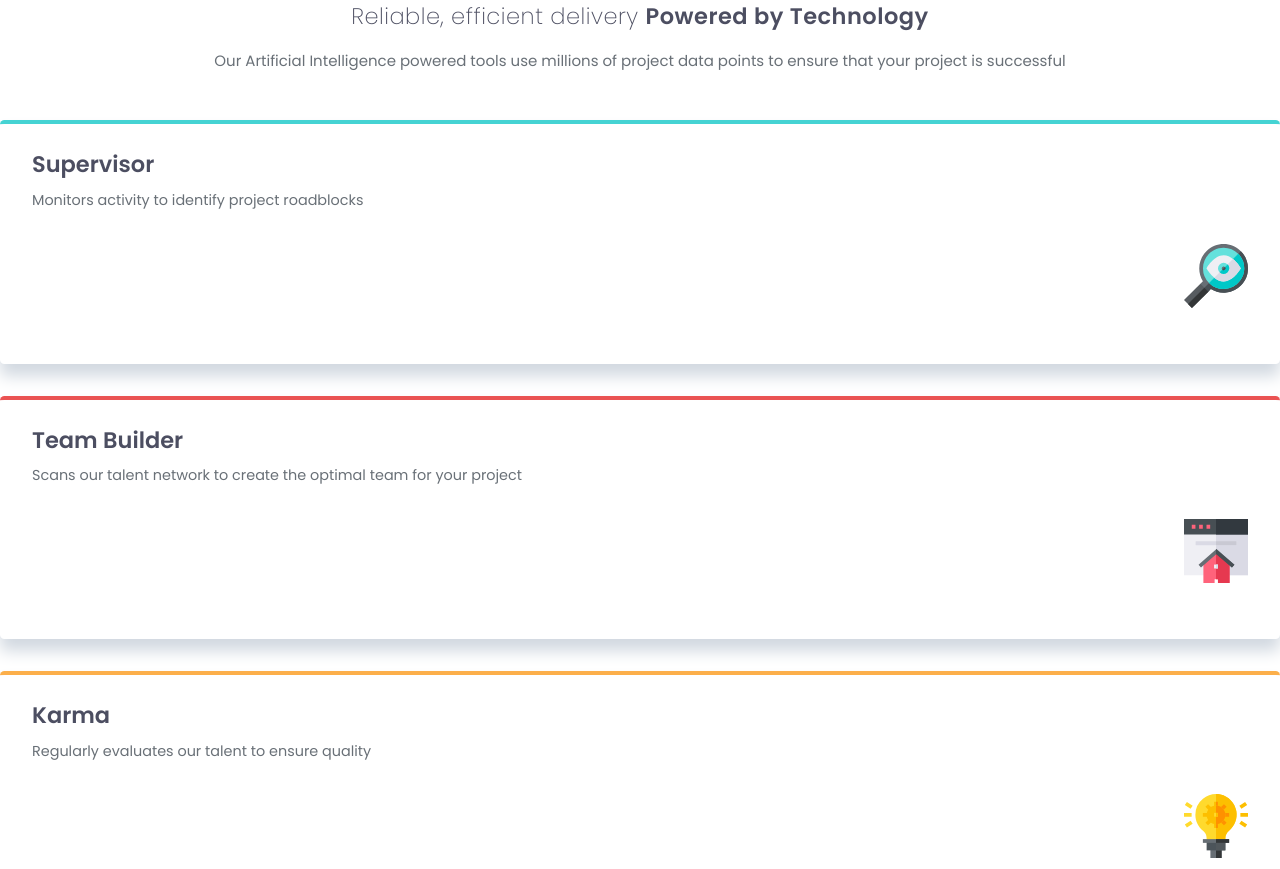
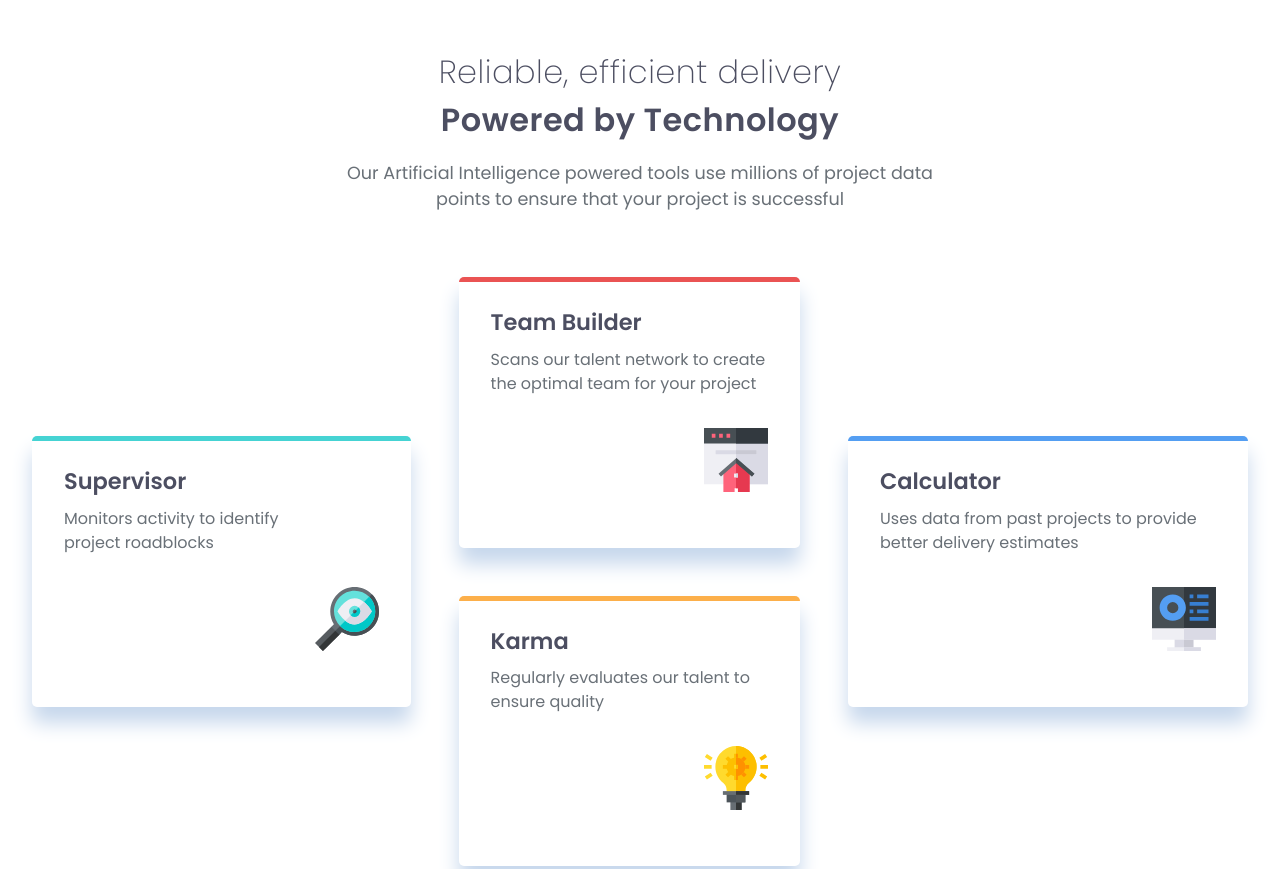
Before and after one commit to r-yadav01/fm-four-card-feature-section, a plain HTML site: page index.html in a window 1280 px wide. Shown: the top 869 px of the page. Drawn offline with Linux system fonts and the light colour scheme.

Commit message:
Complete desktop layout

```diff
--- a/assets/css/style.css
+++ b/assets/css/style.css
@@ -5,16 +5,35 @@ body {
   font-weight: 400;
   font-style: normal;
   font-size: 15px;
-
   color: var(--grayLight);
+  height: 100svh;
+  display: flex;
 }
 
 .max-width-wrapper {
   max-width: 375px;
   padding: 3rem 2rem;
-  margin-left: auto;
-  margin-right: auto;
-  /* box-shadow: 0px 0px 12px 12px hsl(0deg, 0%, 85%); */
+  margin: auto;
+}
+
+.intro {
+  margin-bottom: 3rem;
+  text-align: center;
+}
+
+.intro * {
+  display: inline-block;
+}
+
+.intro h1 {
+  font-weight: 200;
+  margin-bottom: 1rem;
+  letter-spacing: 0.5px;
+  font-size: 1.5rem;
+}
+
+.intro strong {
+  font-weight: 600;
 }
 
 h1,
@@ -23,27 +42,12 @@ h2 {
   color: var(--grayDark);
 }
 
-.intro {
-  margin-bottom: 3rem;
-  text-align: center;
-  padding: 0rem 0.25rem;
-}
-
-.intro h1 {
-  font-weight: 200;
-  margin-bottom: 1rem;
-  letter-spacing: 0.5px;
-}
-
-.intro strong {
-  font-weight: 600;
-}
-
 .card {
-  border-radius: 4.5px;
+  border-radius: 5px;
+  margin-top: 2rem;
   position: relative;
   padding: 1.5rem 2rem;
-  box-shadow: 0px 12px 16px hsl(212deg, 20%, 85%);
+  box-shadow: 0px 12px 16px hsl(212deg, 50%, 85%);
 }
 
 .card h2 {
@@ -61,21 +65,60 @@ h2 {
 }
 
 .card.one {
-  border-top: 4.5px solid hsl(180, 62%, 55%);
+  border-top: 5px solid hsl(180, 62%, 55%);
 }
 
 .card.two {
-  border-top: 4.5px solid hsl(0, 78%, 62%);
+  border-top: 5px solid hsl(0, 78%, 62%);
 }
 
 .card.three {
-  border-top: 4.5px solid hsl(34, 97%, 64%);
+  border-top: 5px solid hsl(34, 97%, 64%);
 }
 
 .card.four {
-  border-top: 4.5px solid hsl(212, 86%, 64%);
+  border-top: 5px solid hsl(212, 86%, 64%);
 }
 
-article {
-  margin-top: 2rem;
+@media (min-width: 800px) {
+  .max-width-wrapper {
+    max-width: 1400px;
+  }
+
+  .intro {
+    margin-left: auto;
+    margin-right: auto;
+    max-width: 600px;
+    margin-bottom: 4rem;
+  }
+
+  .intro h1 {
+    font-size: 2rem;
+  }
+  .intro p {
+    font-size: 1.1rem;
+  }
+
+  .cards {
+    display: flex;
+    align-items: center;
+    justify-content: center;
+    gap: 3rem;
+  }
+
+  .card-two-three {
+    display: flex;
+    flex-direction: column;
+    gap: 3rem;
+  }
+
+  .card {
+    max-width: 400px;
+    margin-top: 0rem;
+    box-shadow: 0px 16px 20px hsl(212deg, 50%, 85%);
+  }
+
+  .card p {
+    font-size: 1rem;
+  }
 }
--- a/index.html
+++ b/index.html
@@ -20,6 +20,7 @@
     <title>Four card feature section</title>
   </head>
   <body>
+    <main class="max-width-wrapper">
       <section class="intro">
         <h1>
           Reliable, efficient delivery
@@ -30,30 +31,38 @@
           points to ensure that your project is successful
         </p>
       </section>
-
       <section class="cards">
         <article class="card one">
           <h2>Supervisor</h2>
           <p>Monitors activity to identify project roadblocks</p>
           <img src="assets/images/icon-supervisor.svg" alt="supervisor-img" />
         </article>
+        <article class="card-two-three">
           <article class="card two">
             <h2>Team Builder</h2>
             <p>
-          Scans our talent network to create the optimal team for your project
+              Scans our talent network to create the optimal team for your
+              project
             </p>
-        <img src="assets/images/icon-team-builder.svg" alt="team-builder-img" />
+            <img
+              src="assets/images/icon-team-builder.svg"
+              alt="team-builder-img"
+            />
           </article>
           <article class="card three">
             <h2>Karma</h2>
             <p>Regularly evaluates our talent to ensure quality</p>
             <img src="assets/images/icon-karma.svg" alt="karma-img" />
           </article>
+        </article>
         <article class="card four">
           <h2>Calculator</h2>
-        <p>Uses data from past projects to provide better delivery estimates</p>
+          <p>
+            Uses data from past projects to provide better delivery estimates
+          </p>
           <img src="assets/images/icon-calculator.svg" alt="calculator-img" />
         </article>
       </section>
+    </main>
   </body>
 </html>
```
Also changed, not shown: 1 other file. Lines whose indentation alone changed are shown as unchanged.
